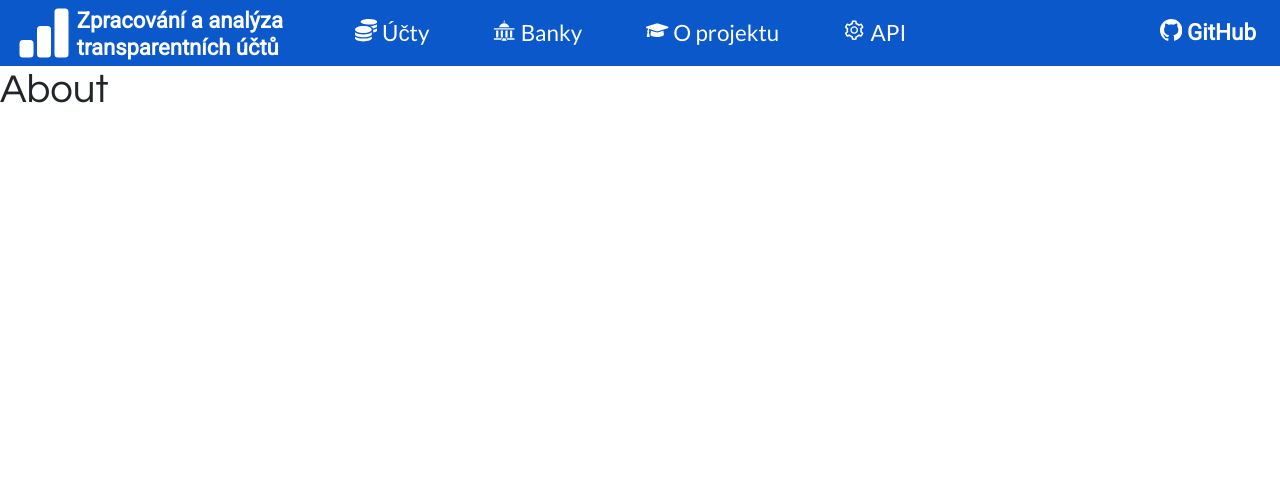
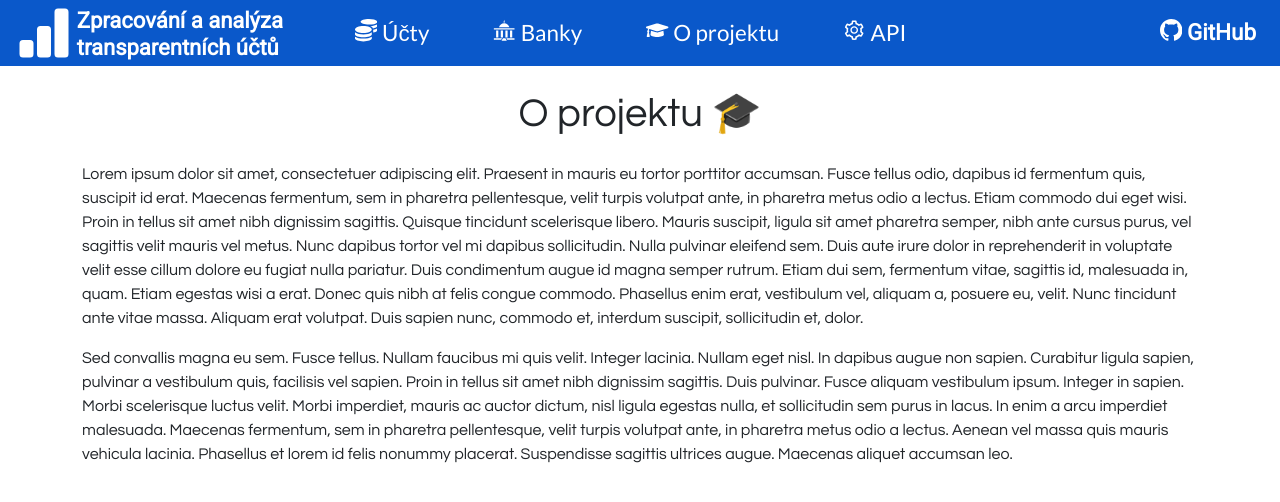
Before and after one commit to opendatalabcz/transparent-accounts, a React (Create React App) app in the folder web-frontend/: page /o-projektu in a window 1280 px wide. Shown: the top 502 px of the page. Built offline with nearby package versions, Linux system fonts and the light colour scheme.

Commit message:
Visual adjustments

```diff
--- a/web-frontend/src/components/App.tsx
+++ b/web-frontend/src/components/App.tsx
@@ -8,7 +8,7 @@ import AboutPage from './about/AboutPage';
 import ApiPage from './api/ApiPage';
 import PageNotFound from './PageNotFound';
 
-function App() {
+function App(): JSX.Element {
   return (
     <>
       <Header />
--- a/web-frontend/src/components/PageNotFound.tsx
+++ b/web-frontend/src/components/PageNotFound.tsx
@@ -1,7 +1,7 @@
 import { Link } from 'react-router-dom';
 import { Button } from 'react-bootstrap';
 
-export function AccountNotFound() {
+export function AccountNotFound(): JSX.Element {
   return (
     <div className="not-found-page d-flex align-items-center justify-content-center">
       <div className="text-center">
@@ -18,7 +18,7 @@ export function AccountNotFound() {
   );
 }
 
-function PageNotFound() {
+function PageNotFound(): JSX.Element {
   return (
     <div className="not-found-page d-flex align-items-center justify-content-center">
       <div className="text-center">
--- a/web-frontend/src/components/about/AboutPage.tsx
+++ b/web-frontend/src/components/about/AboutPage.tsx
@@ -1,5 +1,36 @@
-function HomePage() {
-  return <h1>About</h1>;
+import { Container } from 'react-bootstrap';
+
+function AboutPage(): JSX.Element {
+  return (
+    <Container>
+      <h1 className="my-4 text-center">O projektu 🎓</h1>
+      <p>
+        Lorem ipsum dolor sit amet, consectetuer adipiscing elit. Praesent in mauris eu tortor
+        porttitor accumsan. Fusce tellus odio, dapibus id fermentum quis, suscipit id erat. Maecenas
+        fermentum, sem in pharetra pellentesque, velit turpis volutpat ante, in pharetra metus odio
+        a lectus. Etiam commodo dui eget wisi. Proin in tellus sit amet nibh dignissim sagittis.
+        Quisque tincidunt scelerisque libero. Mauris suscipit, ligula sit amet pharetra semper, nibh
+        ante cursus purus, vel sagittis velit mauris vel metus. Nunc dapibus tortor vel mi dapibus
+        sollicitudin. Nulla pulvinar eleifend sem. Duis aute irure dolor in reprehenderit in
+        voluptate velit esse cillum dolore eu fugiat nulla pariatur. Duis condimentum augue id magna
+        semper rutrum. Etiam dui sem, fermentum vitae, sagittis id, malesuada in, quam. Etiam
+        egestas wisi a erat. Donec quis nibh at felis congue commodo. Phasellus enim erat,
+        vestibulum vel, aliquam a, posuere eu, velit. Nunc tincidunt ante vitae massa. Aliquam erat
+        volutpat. Duis sapien nunc, commodo et, interdum suscipit, sollicitudin et, dolor.{' '}
+      </p>
+      <p>
+        Sed convallis magna eu sem. Fusce tellus. Nullam faucibus mi quis velit. Integer lacinia.
+        Nullam eget nisl. In dapibus augue non sapien. Curabitur ligula sapien, pulvinar a
+        vestibulum quis, facilisis vel sapien. Proin in tellus sit amet nibh dignissim sagittis.
+        Duis pulvinar. Fusce aliquam vestibulum ipsum. Integer in sapien. Morbi scelerisque luctus
+        velit. Morbi imperdiet, mauris ac auctor dictum, nisl ligula egestas nulla, et sollicitudin
+        sem purus in lacus. In enim a arcu imperdiet malesuada. Maecenas fermentum, sem in pharetra
+        pellentesque, velit turpis volutpat ante, in pharetra metus odio a lectus. Aenean vel massa
+        quis mauris vehicula lacinia. Phasellus et lorem id felis nonummy placerat. Suspendisse
+        sagittis ultrices augue. Maecenas aliquet accumsan leo.
+      </p>
+    </Container>
+  );
 }
 
-export default HomePage;
+export default AboutPage;
--- a/web-frontend/src/components/account/AccountPage.tsx
+++ b/web-frontend/src/components/account/AccountPage.tsx
@@ -11,7 +11,7 @@ import { AccountNotFound } from '../PageNotFound';
 import Skeleton from 'react-loading-skeleton';
 import 'react-loading-skeleton/dist/skeleton.css';
 
-function AccountPage() {
+function AccountPage(): JSX.Element {
   const { bankCode, accNumber } = useParams<Record<string, string | undefined>>();
   const [tab, setTab] = useState<'analysis' | 'transactions'>('analysis');
   const [account, setAccount] = useState<Account | null>(null);
--- a/web-frontend/src/components/accounts/AccountsPage.tsx
+++ b/web-frontend/src/components/accounts/AccountsPage.tsx
@@ -31,13 +31,11 @@ function AccountsPage(): JSX.Element {
 
   return (
     <Container>
-      <div className="row gy-5 mt-4">
-        <div className="col-12">
-          <SearchBar query={query} setQuery={setQuery} search={search} />
-        </div>
-        <div className="col-12">
-          {isLoading ? <Skeleton count={15} /> : <AccountsTable accounts={accounts} />}
-        </div>
+      <div className="row my-4">
+        <SearchBar query={query} setQuery={setQuery} search={search} />
+      </div>
+      <div className="row">
+        {isLoading ? <Skeleton count={15} /> : <AccountsTable accounts={accounts} />}
       </div>
     </Container>
   );
--- a/web-frontend/src/components/api/ApiPage.tsx
+++ b/web-frontend/src/components/api/ApiPage.tsx
@@ -1,5 +1,36 @@
-function HomePage() {
-  return <h1>API</h1>;
+import { Container } from 'react-bootstrap';
+
+function ApiPage(): JSX.Element {
+  return (
+    <Container>
+      <h1 className="my-4 text-center">API</h1>
+      <p>
+        Lorem ipsum dolor sit amet, consectetuer adipiscing elit. Praesent in mauris eu tortor
+        porttitor accumsan. Fusce tellus odio, dapibus id fermentum quis, suscipit id erat. Maecenas
+        fermentum, sem in pharetra pellentesque, velit turpis volutpat ante, in pharetra metus odio
+        a lectus. Etiam commodo dui eget wisi. Proin in tellus sit amet nibh dignissim sagittis.
+        Quisque tincidunt scelerisque libero. Mauris suscipit, ligula sit amet pharetra semper, nibh
+        ante cursus purus, vel sagittis velit mauris vel metus. Nunc dapibus tortor vel mi dapibus
+        sollicitudin. Nulla pulvinar eleifend sem. Duis aute irure dolor in reprehenderit in
+        voluptate velit esse cillum dolore eu fugiat nulla pariatur. Duis condimentum augue id magna
+        semper rutrum. Etiam dui sem, fermentum vitae, sagittis id, malesuada in, quam. Etiam
+        egestas wisi a erat. Donec quis nibh at felis congue commodo. Phasellus enim erat,
+        vestibulum vel, aliquam a, posuere eu, velit. Nunc tincidunt ante vitae massa. Aliquam erat
+        volutpat. Duis sapien nunc, commodo et, interdum suscipit, sollicitudin et, dolor.{' '}
+      </p>
+      <p>
+        Sed convallis magna eu sem. Fusce tellus. Nullam faucibus mi quis velit. Integer lacinia.
+        Nullam eget nisl. In dapibus augue non sapien. Curabitur ligula sapien, pulvinar a
+        vestibulum quis, facilisis vel sapien. Proin in tellus sit amet nibh dignissim sagittis.
+        Duis pulvinar. Fusce aliquam vestibulum ipsum. Integer in sapien. Morbi scelerisque luctus
+        velit. Morbi imperdiet, mauris ac auctor dictum, nisl ligula egestas nulla, et sollicitudin
+        sem purus in lacus. In enim a arcu imperdiet malesuada. Maecenas fermentum, sem in pharetra
+        pellentesque, velit turpis volutpat ante, in pharetra metus odio a lectus. Aenean vel massa
+        quis mauris vehicula lacinia. Phasellus et lorem id felis nonummy placerat. Suspendisse
+        sagittis ultrices augue. Maecenas aliquet accumsan leo.
+      </p>
+    </Container>
+  );
 }
 
-export default HomePage;
+export default ApiPage;
--- a/web-frontend/src/components/banks/BanksPage.tsx
+++ b/web-frontend/src/components/banks/BanksPage.tsx
@@ -18,10 +18,10 @@ function BanksPage(): JSX.Element {
 
   return (
     <Container>
-      <div className="d-flex justify-content-center my-4">
-        <h1 className="display-6">Podporované banky 🏦</h1>
-      </div>
-      {isLoading ? <Skeleton count={15} /> : (
+      <h1 className="my-4 text-center">Podporované banky 🏦</h1>
+      {isLoading ? (
+        <Skeleton count={15} />
+      ) : (
         <div className="row">
           {banks.map(
             (bank: Bank): JSX.Element => (
@@ -43,7 +43,7 @@ function BanksPage(): JSX.Element {
             )
           )}
         </div>
-      ) }
+      )}
     </Container>
   );
 }
--- a/web-frontend/src/components/common/Header.tsx
+++ b/web-frontend/src/components/common/Header.tsx
@@ -6,7 +6,7 @@ import { AiOutlineSetting } from 'react-icons/ai';
 import { Nav, Navbar } from 'react-bootstrap';
 import './Header.css';
 
-function Header() {
+function Header(): JSX.Element {
   return (
     <Navbar collapseOnSelect expand="lg" bg="primary" variant="dark" className="py-0 px-3">
       <Navbar.Brand>
--- a/web-frontend/src/components/common/SearchBar.tsx
+++ b/web-frontend/src/components/common/SearchBar.tsx
@@ -10,7 +10,7 @@ function SearchBar({ query, setQuery, search }: Props): JSX.Element {
   return (
     <div className="d-flex justify-content-center">
       <div>
-        <h1 className="display-6">Vyhledání transparentního účtu 💸</h1>
+        <h1 className="text-center">Vyhledání transparentního účtu 💸</h1>
         <InputGroup className="row mt-4">
           <Form.Control
             type="text"
--- a/web-frontend/src/components/home/HomePage.tsx
+++ b/web-frontend/src/components/home/HomePage.tsx
@@ -10,7 +10,7 @@ import 'react-loading-skeleton/dist/skeleton.css';
 
 const LIMIT: number = 10;
 
-function HomePage() {
+function HomePage(): JSX.Element {
   const navigate = useNavigate();
   const [query, setQuery] = useState<string>('');
   const [accounts, setAccounts] = useState<Array<Account>>([]);
@@ -32,14 +32,12 @@ function HomePage() {
 
   return (
     <Container>
-      <div className="row gy-5 mt-4">
-        <div className="col-12">
-          <SearchBar query={query} setQuery={setQuery} search={search} />
-        </div>
-        <div className="col-12">
-          <h2 className="display-6 text-center">Naposledy aktualizované účty</h2>
-          {isLoading ? <Skeleton count={15} /> : <AccountsTable accounts={accounts} />}
-        </div>
+      <div className="row my-4">
+        <SearchBar query={query} setQuery={setQuery} search={search} />
+      </div>
+      <div className="row">
+        <h2 className="display-6 text-center">Naposledy aktualizované účty</h2>
+        {isLoading ? <Skeleton count={15} /> : <AccountsTable accounts={accounts} />}
       </div>
     </Container>
   );
```
